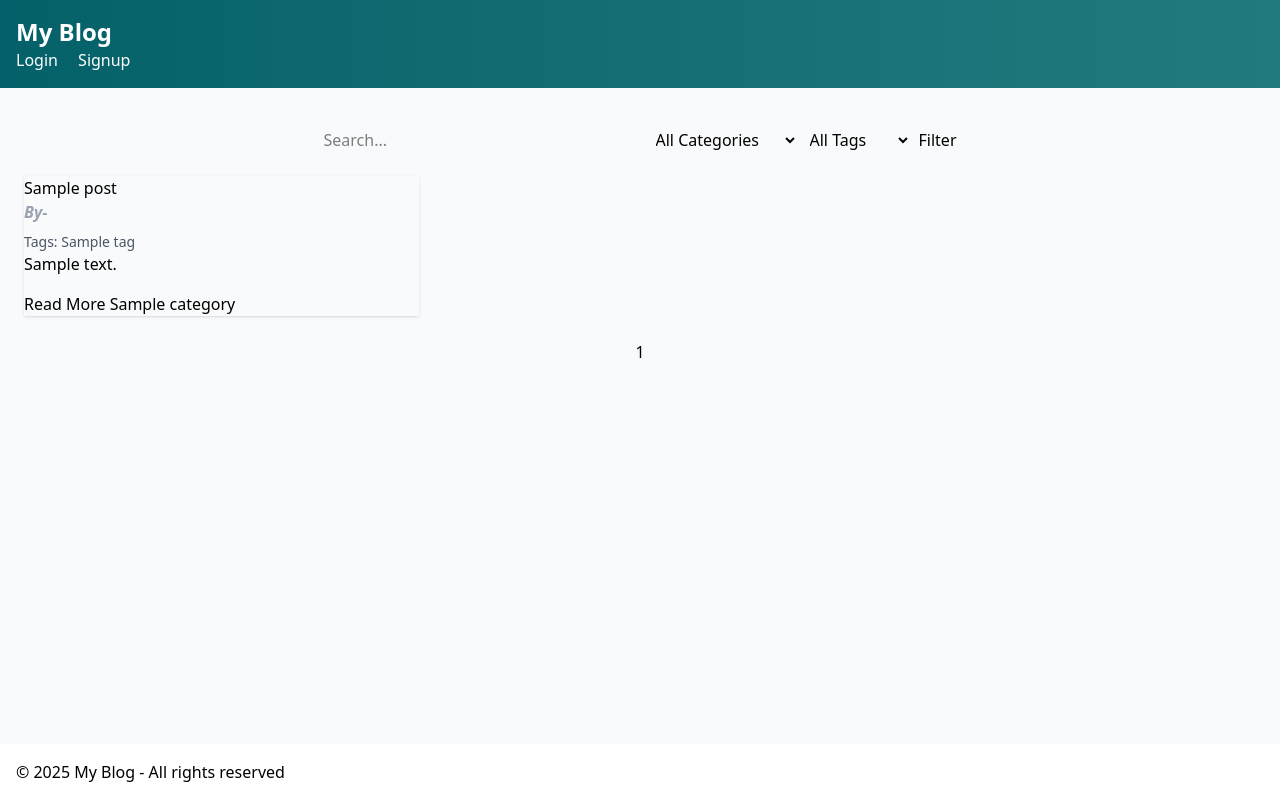
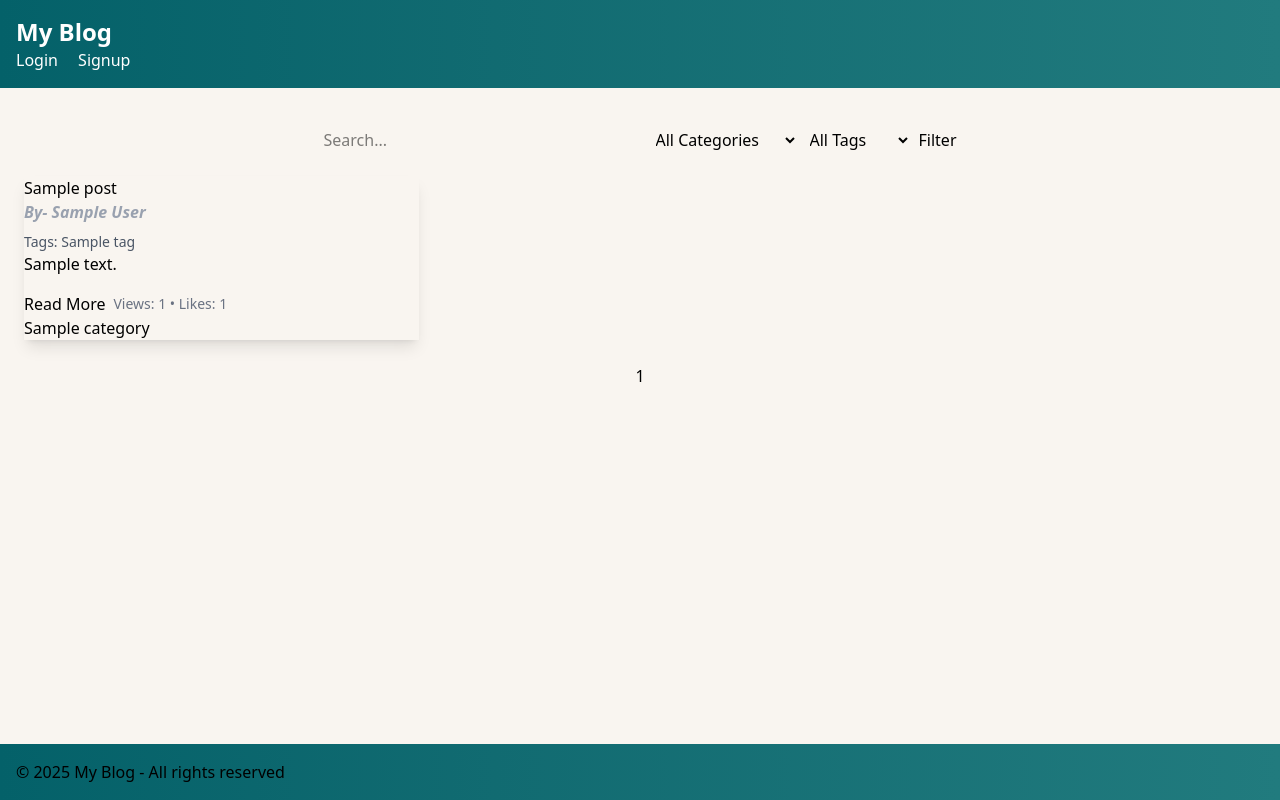
Before and after one commit to Baktiyar-Sagar/blog-project, a Django app: template templates/blog/post_list.html in a window 1280 px wide. Run offline with Django 5.2, Linux system fonts and the light colour scheme; the template is opened without the code that fills it: most values are stand-ins (such as "Sample title", 1, 10 or a date in 2020); some libraries are stand-ins or nearby versions.

Commit message:
Solved the Logout issue ,solved the issue: after post delete url redirection, adjusted some html and css

```diff
--- a/templates/blog/base.html
+++ b/templates/blog/base.html
@@ -24,7 +24,12 @@
                     </label>
                     <ul tabindex="0" class="dropdown-content menu p-2 shadow bg-white rounded-box w-52">
                         <li><a href="{% url 'profile' %}" class="btn btn-sm btn-soft btn-accent w-full">Profile</a></li>
-                        <li><a href="{% url 'logout' %}" class="btn btn-sm btn-soft btn-error w-full">Logout</a></li>
+                        <form method="POST" action="{% url 'logout' %}">
+                            {% csrf_token %}
+                            <button type="submit" class="btn w-full btn-sm btn-soft btn-error text-left px-4 py-2">
+                                Logout
+                            </button>
+                        </form>
                     </ul>
                 </div>
             {% else %}
@@ -35,13 +40,13 @@
 </nav>
 
 
-    <main class=" container flex-grow bg-gray-50 mx-auto p-6">
+    <main class=" container flex-grow bg-[#F9F5F0] mx-auto p-6">
         {% block content %}
 
         {% endblock %}
     </main>
 
-    <footer class=" mt-auto footer footer-center p-4 bg-base-200 text-base-content">
+    <footer class=" mt-auto footer footer-center p-4 bg-gradient-to-r from-[#046169] to-[#217b7e] text-base-content">
         <p>© 2025 My Blog - All rights reserved</p>
     </footer>
 </body>
--- a/templates/blog/post_details.html
+++ b/templates/blog/post_details.html
@@ -5,7 +5,7 @@
 <div class="max-w-3xl mx-auto">
     <h1 class="text-3xl font-bold mb-2">{{ post.title }}</h1>
     <p class="text-sm text-gray-500 mb-4">Views: {{ post.view_count }} • Likes: {{ like_count }}</p>
-    {% if user.is_authenticated %}
+    {% if user.is_authenticated and user == post.author %}
         <div class="flexgap-2 mb-6">
             <a href="{% url 'post_update' post.id %}" class="btn btn-soft btn-sm btn-primary">✏️Edit</a>
             <a href="{% url 'post_delete' post.id %}" class="btn btn-soft btn-sm btn-error"
@@ -24,7 +24,7 @@
     <h2 class="text-xl font-semibold mb-3">Comments</h2>
     <div class="space-y-4">
         {% for comment in comments %}
-            <div class="p-3 border rounded">
+            <div class="card bg-orange-100 shadow-lg p-4 flex justify-between  rounded-lg">
                 <p class="text-lg font-semibold">{{ comment.user.username }} <br><span class="text-sm text-gray-400">{{ comment.created_at }}</span></p>
                 <p>{{ comment.content|safe }}</p>
             </div>
--- a/templates/blog/post_list.html
+++ b/templates/blog/post_list.html
@@ -43,10 +43,10 @@
 
 <div class="grid md:grid-cols-2 lg:grid-cols-3 gap-6">
     {% for post in page_object %}
-        <div class="card bg-base-100 shadow">
+        <div class="card bg-base-100 shadow-lg">
             <div class="card-body">
                 <h3 class="card-title">{{ post.title }}</h3>
-                <p class="text-gray-400 font-semibold italic">By- {{ user.first_name }} {{user.last_name}}</p>
+                <p class="text-gray-400 font-semibold italic">By- {{ post.author }}</p>
                 <p class="text-sm text-gray-600 mt-2">Tags: {% for tag in post.tag.all %}
                                                                     <span class="badge badge-outline badge-primary">{{ tag.name }}</span>
                                                                     {% empty %}
@@ -54,7 +54,10 @@
                                                                     {% endfor %} </p>
                 <p class="line-clamp-3">{{ post.content|safe|truncatewords:40 }}</p>
                 <div class="card-actions justify-between mt-4">
+                    <div class="flex items-center gap-2 ">
                     <a href="{% url 'post_details' post.id %}" class="btn btn-sm btn-outline">Read More</a>
+                    <p class="text-sm text-gray-500">Views: {{ post.view_count }} • Likes: {{ post.liked_users.count }}</p>
+                    </div>
                     <span class="badge badge-success ">{{ post.category.name }}</span>
                 </div>
             </div>
@@ -63,7 +66,8 @@
         <p>No posts found.</p>
     {% endfor %}
 </div>
-<div class="flex justify-center mt-6">
+
+<div class=" flex justify-center mt-6">
     <div class="join">
         {% if page_object.has_previous %}
             <a class="join-item btn" href="?page={{ page_object.previous_page_number }}">«</a>
--- a/templates/user/login.html
+++ b/templates/user/login.html
@@ -1,11 +1,12 @@
 {% extends 'blog/base.html' %}
+{% load crispy_forms_tags %}
 {% block title %}Login{% endblock %}
 {% block content %}
 <div class="max-w-sm mx-auto">
     <h2 class="text-2xl font-bold mb-4">Login</h2>
     <form method="post" class="space-y-4">
         {% csrf_token %}
-        {{ form.as_p }}
+        {{ form | crispy }}
         <button class="btn btn-primary w-full">Login</button>
     </form>
 </div>
--- a/templates/user/profile.html
+++ b/templates/user/profile.html
@@ -32,7 +32,7 @@
 
         <div class="space-y-4">
             {% for post in posts %}
-                <div class="card bg-base-100 shadow-lg p-4 flex justify-between items-center rounded-lg">
+                <div class="card bg-base-100 shadow-lg p-4 flex justify-between rounded-lg">
                     <div>
                         <a href="{% url 'post_details' post.id %}" class="text-lg font-semibold hover:underline">
                             {{ post.title }}
--- a/templates/user/signup.html
+++ b/templates/user/signup.html
@@ -1,11 +1,12 @@
 {% extends 'blog/base.html' %}
+{% load crispy_forms_tags %}
 {% block title %}Signup{% endblock %}
 {% block content %}
 <div class="max-w-sm mx-auto">
     <h2 class="text-2xl font-bold mb-4">Signup</h2>
     <form method="post" class="space-y-4">
         {% csrf_token %}
-        {{ form.as_p }}
+        {{ form| crispy }}
         <button class="btn btn-success w-full">Signup</button>
     </form>
 </div>
```
Also changed, not shown: blog/views.py (+7 -4 lines), db.sqlite3.
